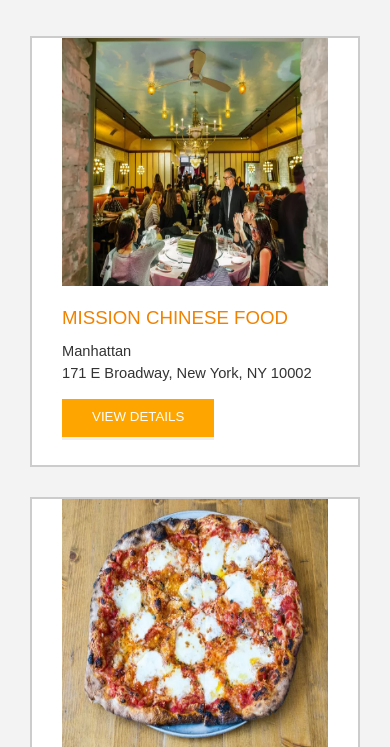
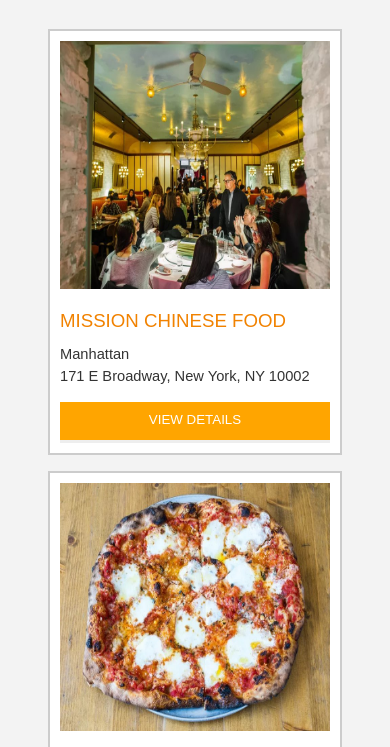
Before and after one commit to katharineabbott/restaurant-reviews-fend, a plain HTML site: page index.html in a window 390 px wide. Shown: the part 521-1268 px from the top of the page. Drawn offline with nearby package versions, Linux system fonts and the light colour scheme.

Commit message:
restaurant cards responsive on all displays - needs responsive images

```diff
--- a/css/styles.css
+++ b/css/styles.css
@@ -147,7 +147,7 @@
   background-color: #f3f3f3;
   list-style: outside none none;
   margin: 0;
-  padding: 30px 15px 60px;
+  padding: 30px 0px 60px;
   text-align: center;
   display: flex;
   flex-direction: row;
@@ -158,11 +158,14 @@
   background-color: #fff;
   border: 2px solid #ccc;
   font-family: Arial,sans-serif;
-  margin: 15px;
+  margin: 8px;
   min-height: 380px;
-  padding: 0 30px 25px;
+  padding: 10px 10px 10px;
   text-align: left;
   width: 270px;
+  display: flex;
+  flex-direction: column;
+
 }
 #restaurants-list .restaurant-img {
   background-color: #ccc;
@@ -403,61 +406,10 @@
   }
 
   /* ====================== Restaurant Listing ====================== */
-  /* #restaurants-list {
-    background-color: #f3f3f3;
-    list-style: outside none none;
-    margin: 0;
-    padding: 30px 15px 60px;
-    text-align: center;
-    display: flex;
-    flex-direction: row;
-    justify-content: center;
-    flex-wrap: wrap;
+
+  #restaurants-list li {
+    margin: 20px;
   }
-  #restaurants-list li {
-    background-color: #fff;
-    border: 2px solid #ccc;
-    font-family: Arial,sans-serif;
-    margin: 15px;
-    min-height: 380px;
-    padding: 0 30px 25px;
-    text-align: left;
-    width: 270px;
-  }
-  #restaurants-list .restaurant-img {
-    background-color: #ccc;
-    display: block;
-    margin: 0;
-    max-width: 100%;
-    min-height: 248px;
-    min-width: 100%;
-  }
-  #restaurants-list li h1 {
-    color: #f18200;
-    font-family: Arial,sans-serif;
-    font-size: 14pt;
-    font-weight: 200;
-    letter-spacing: 0;
-    line-height: 1.3;
-    margin: 20px 0 10px;
-    text-transform: uppercase;
-  }
-  #restaurants-list p {
-    margin: 0;
-    font-size: 11pt;
-  }
-  #restaurants-list li a {
-    background-color: orange;
-    border-bottom: 3px solid #eee;
-    color: #fff;
-    display: inline-block;
-    font-size: 10pt;
-    margin: 15px 0 0;
-    padding: 8px 30px 10px;
-    text-align: center;
-    text-decoration: none;
-    text-transform: uppercase;
-  } */
 
   /* ====================== Restaurant Details ====================== */
   /* .inside header {
@@ -668,61 +620,12 @@
   }
 
   /* ====================== Restaurant Listing ====================== */
-  /* #restaurants-list {
-    background-color: #f3f3f3;
-    list-style: outside none none;
-    margin: 0;
-    padding: 30px 15px 60px;
-    text-align: center;
-    display: flex;
-    flex-direction: row;
-    justify-content: center;
-    flex-wrap: wrap;
-  }
   #restaurants-list li {
-    background-color: #fff;
-    border: 2px solid #ccc;
-    font-family: Arial,sans-serif;
-    margin: 15px;
-    min-height: 380px;
-    padding: 0 30px 25px;
-    text-align: left;
-    width: 270px;
-  }
-  #restaurants-list .restaurant-img {
-    background-color: #ccc;
-    display: block;
-    margin: 0;
-    max-width: 100%;
-    min-height: 248px;
-    min-width: 100%;
-  }
-  #restaurants-list li h1 {
-    color: #f18200;
-    font-family: Arial,sans-serif;
-    font-size: 14pt;
-    font-weight: 200;
-    letter-spacing: 0;
-    line-height: 1.3;
-    margin: 20px 0 10px;
-    text-transform: uppercase;
+    margin: 20px;
   }
   #restaurants-list p {
-    margin: 0;
-    font-size: 11pt;
+    font-size: 14pt;
   }
-  #restaurants-list li a {
-    background-color: orange;
-    border-bottom: 3px solid #eee;
-    color: #fff;
-    display: inline-block;
-    font-size: 10pt;
-    margin: 15px 0 0;
-    padding: 8px 30px 10px;
-    text-align: center;
-    text-decoration: none;
-    text-transform: uppercase;
-  } */
 
   /* ====================== Restaurant Details ====================== */
   /* .inside header {
```
